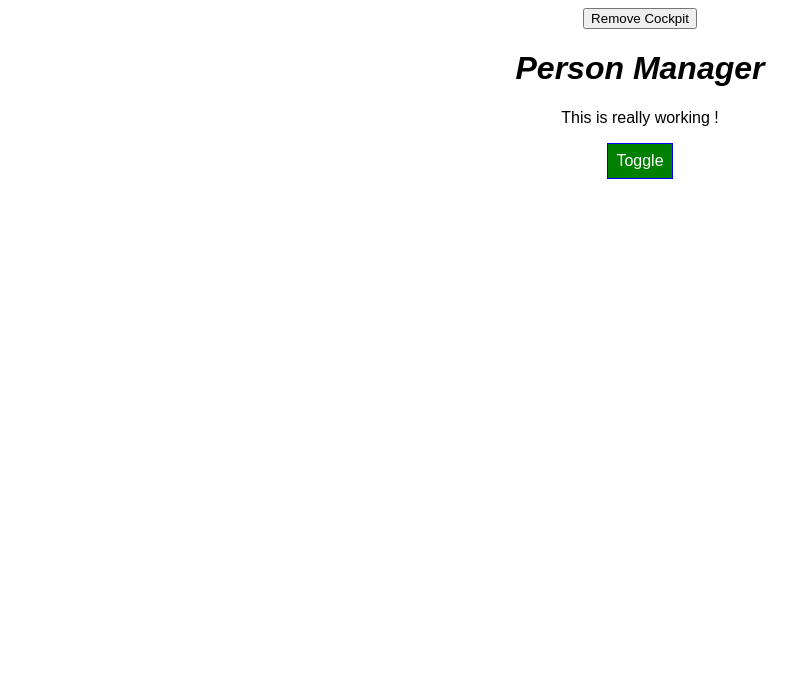
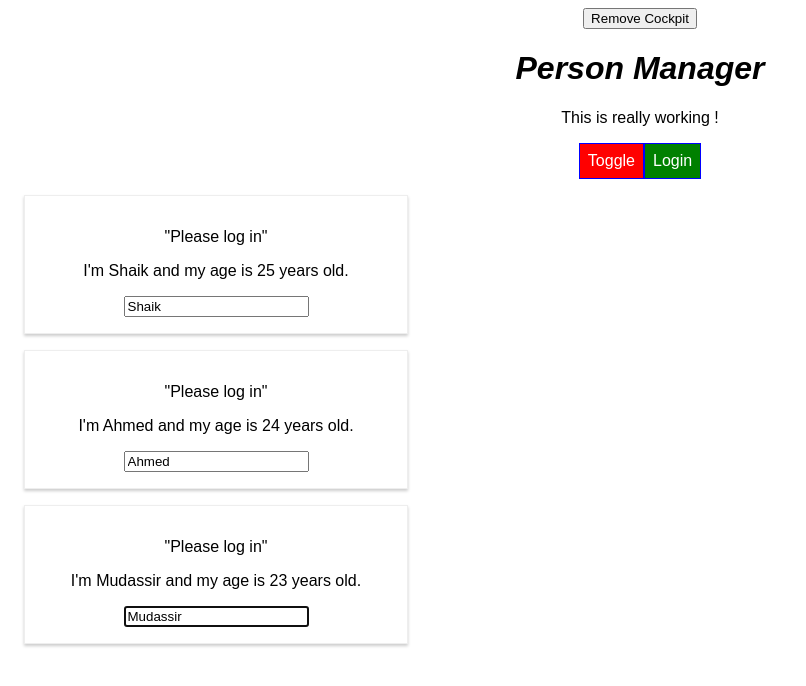
Before and after one commit to MudassirAhmedShaik/myreact, a React (Create React App) app: page / in a window 1280 px wide. Shown: the top 686 px of the page, without its empty margins (0-806 px from the left). Built offline with nearby package versions, Linux system fonts and the light colour scheme.

Commit message:
12 Mar 2020- 1

```diff
--- a/package.json
+++ b/package.json
@@ -8,6 +8,7 @@
   ],
   "main": "src/index.js",
   "dependencies": {
+    "prop-types": "15.7.2",
     "radium": "0.26.0",
     "react": "16.12.0",
     "react-dom": "16.12.0",
--- a/src/components/Cockpit/Cockpit.js
+++ b/src/components/Cockpit/Cockpit.js
@@ -1,7 +1,13 @@
-import React from "react";
+import React, { useEffect, useRef, useContext } from "react";
 import classes from "./Cockpit.module.css";
+import AuthContext from "../../context/auth-context";
 
 const Cockpit = props => {
+  const toggleButtonRef = useRef(null);
+  const authcontext = useContext(AuthContext);
+  useEffect(() => {
+    toggleButtonRef.current.click();
+  }, []);
   const AssinedClasses = [];
   let btnClass = "";
   if (props.ShowPersons) btnClass = classes.Red;
@@ -14,6 +20,7 @@ const Cockpit = props => {
       <p className={AssinedClasses.join(" ")}>This is really working !</p>
       {/* <StyledButton */}
       <button
+        ref={toggleButtonRef}
         className={btnClass}
         // alt={this.state.showPersons}
         onClick={props.clicked}
@@ -21,6 +28,10 @@ const Cockpit = props => {
         {" "}
         Toggle
       </button>
+      {/* <AuthContext.Consumer>
+        {context => <button onClick={context.login}>Login</button>}
+      </AuthContext.Consumer> */}
+      <button onClick={authcontext.login}>Login</button>
       {/* </StyledButton> */}
     </div>
   );
--- a/src/components/Persons/Person/Person.js
+++ b/src/components/Persons/Person/Person.js
@@ -4,6 +4,9 @@ import React, { Component } from "react";
 // import styled from "styled-components";
 import classes from "./Person.module.css";
 import Auxiliary from "../../../hoc/Auxiliary";
+import withClass from "../../../hoc/withClass";
+import PropTypes from "prop-types";
+import AuthContext from "../../../context/auth-context";
 
 // const StyledDiv = styled.div`
 //   width: 60%;
@@ -22,6 +25,15 @@ class Person extends Component {
   // const style = {
   //   "@media(min-width:400px)": { width: "350px" }
   // };
+  constructor(props) {
+    super(props);
+    this.RefInputElement = React.createRef();
+  }
+  static contextType = AuthContext;
+  componentDidMount() {
+    // this.inputElement.focus();
+    this.RefInputElement.current.focus();
+  }
 
   render() {
     return (
@@ -30,12 +42,30 @@ class Person extends Component {
       // <React.Fragment>
       // <div className={classes.Person}>
       <Auxiliary>
+        {/* <AuthContext.Consumer>
+          {context =>
+            context.authenticated ? (
+              <p>"Authenticated"</p>
+            ) : (
+              <p>"Please log in"</p>
+            )
+          }
+        </AuthContext.Consumer> */}
+        {this.context.authenticated ? (
+          <p>"Authenticated"</p>
+        ) : (
+          <p>"Please log in"</p>
+        )}
         <p onClick={this.props.click}>
-          I'm a {this.props.name} and my age is {this.props.age} years old.
+          I'm {this.props.name} and my age is {this.props.age} years old.
         </p>
         <p>{this.props.children}</p>
         <input
           type="text"
+          // ref={inputEL => {
+          //   this.inputElement = inputEL;
+          // }}
+          ref={this.RefInputElement}
           onChange={this.props.changed}
           value={this.props.name}
         />
@@ -47,5 +77,12 @@ class Person extends Component {
   }
 }
 
+Person.propTypes = {
+  click: PropTypes.func,
+  name: PropTypes.string,
+  changed: PropTypes.func,
+  age: PropTypes.number
+};
+
 // export default Radium(person);
-export default Person;
+export default withClass(Person, classes.Person);
--- a/src/components/Persons/Persons.js
+++ b/src/components/Persons/Persons.js
@@ -18,6 +18,7 @@ class Persons extends PureComponent {
           key={person.id}
           click={() => this.props.clicked(index)}
           changed={event => this.props.changed(event, person.id)}
+          // IsAuth={this.props.Auth}
         />
       );
     });
--- a/src/containers/App.js
+++ b/src/containers/App.js
@@ -4,6 +4,9 @@ import classes from "./App.module.css";
 // import styled from "styled-components";
 import Persons from "../components/Persons/Persons";
 import Cockpit from "../components/Cockpit/Cockpit";
+import withClass from "../hoc/withClass";
+import Auxiliary from "../hoc/Auxiliary";
+import AuthContext from "../context/auth-context";
 
 /*export default function App(){
   return (
@@ -30,21 +33,26 @@ import Cockpit from "../components/Cockpit/Cockpit";
 class App extends Component {
   state = {
     persons: [
-      { id: 1, name: "Shaik", age: "25" },
-      { id: 2, name: "Ahmed", age: "24" },
-      { id: 3, name: "Mudassir", age: "23" }
+      { id: 1, name: "Shaik", age: 25 },
+      { id: 2, name: "Ahmed", age: 24 },
+      { id: 3, name: "Mudassir", age: 23 }
     ],
     otherdata: "Other data",
     showPersons: false,
-    showCockpit: true
+    showCockpit: true,
+    changeCounter: 0,
+    authenticated: false
   };
 
   nameChangedHandler = (event, id) => {
     const personIndex = this.state.persons.findIndex(p => p.id === id);
     const persons = [...this.state.persons];
     persons[personIndex].name = event.target.value;
-    this.setState({
-      persons: persons
+    this.setState((prevState, props) => {
+      return {
+        persons: persons,
+        changeCounter: prevState.changeCounter + 1
+      };
     });
   };
 
@@ -57,6 +65,9 @@ class App extends Component {
     const persons = [...this.state.persons];
     persons.splice(Index, 1);
     this.setState({ persons: persons });
+  };
+  AuthHandler = () => {
+    this.setState({ authenticated: true });
   };
   shouldComponentUpdate(nextProps, nextState) {
     console.log("[App.js] shouldComponentUpdate");
@@ -83,6 +94,7 @@ class App extends Component {
           clicked={this.deletePersonHandler}
           changed={this.nameChangedHandler}
           persons={this.state.persons}
+          // Auth={this.state.authenticated}
         />
       );
       // style.backgroundColor = "red";
@@ -98,7 +110,8 @@ class App extends Component {
     return (
       // <StyleRoot>
 
-      <div className={classes.App}>
+      // <div className={classes.App}>
+      <Auxiliary>
         <button
           onClick={() => {
             this.setState({ showCockpit: false });
@@ -106,16 +119,25 @@ class App extends Component {
         >
           Remove Cockpit
         </button>
+        <AuthContext.Provider
+          value={{
+            authenticated: this.state.authenticated,
+            login: this.AuthHandler
+          }}
+        >
           {this.state.showCockpit ? (
             <Cockpit
               title={this.props.appTitle}
               ShowPersons={this.state.showPersons}
               personsLength={this.state.persons.length}
               clicked={this.togglePersonsHandler}
+              // AuthClick={this.AuthHandler}
             />
           ) : null}
           {personsList}
-      </div>
+        </AuthContext.Provider>
+      </Auxiliary>
+      // </div>
       // </StyleRoot>
     );
     // return React.createElement(
@@ -127,4 +149,4 @@ class App extends Component {
 }
 
 // export default Radium(App);
-export default App;
+export default withClass(App, classes.App);
--- /dev/null
+++ b/src/context/auth-context.js
@@ -0,0 +1,8 @@
+import React from "react";
+
+const authContext = React.createContext({
+  authenticated: false,
+  login: () => {}
+});
+
+export default authContext;
--- a/src/hoc/Auxiliary.js
+++ b/src/hoc/Auxiliary.js
@@ -1,3 +1,4 @@
+//React.Fragment is alternative to Aux
 const Auxiliary = props => props.children;
 
 export default Auxiliary;
--- /dev/null
+++ b/src/hoc/withClass.js
@@ -0,0 +1,11 @@
+import React from "react";
+
+const withClass = (WrappedCompoenent, ClassName) => {
+  return props => (
+    <div className={ClassName}>
+      <WrappedCompoenent {...props} />
+    </div>
+  );
+};
+
+export default withClass;
```
Lines whose indentation alone changed are shown as unchanged.
